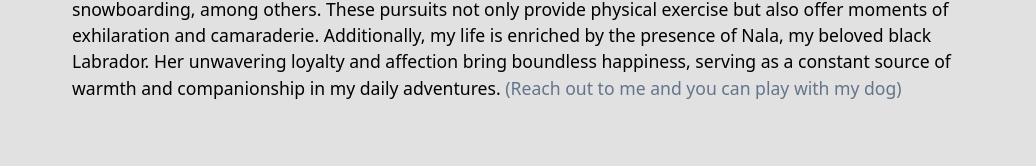
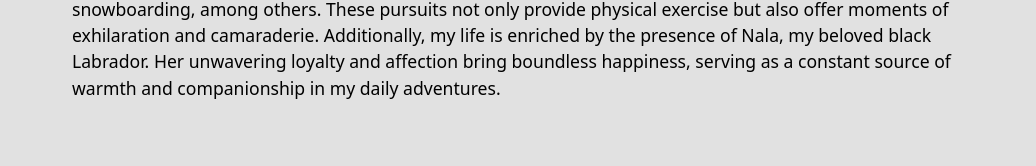
Before and after one commit to gianpinili/my-portfolio, a React (Vite) app: page /about in a window 1280 px wide. Shown: the part 2505-2671 px from the top of the page, without its empty margins (120-1156 px from the left). Built offline with nearby package versions, Linux system fonts and the light colour scheme.

Commit message:
change description on about me

```diff
--- a/src/components/About.tsx
+++ b/src/components/About.tsx
@@ -70,9 +70,9 @@
             unwavering loyalty and affection bring boundless happiness, serving
             as a constant source of warmth and companionship in my daily
             adventures.{" "}
-            <span className="text-active">
+            {/* <span className="text-active">
               (Reach out to me and you can play with my dog)
-            </span>
+            </span> */}
           </p>
         </div>
       </div>
```
